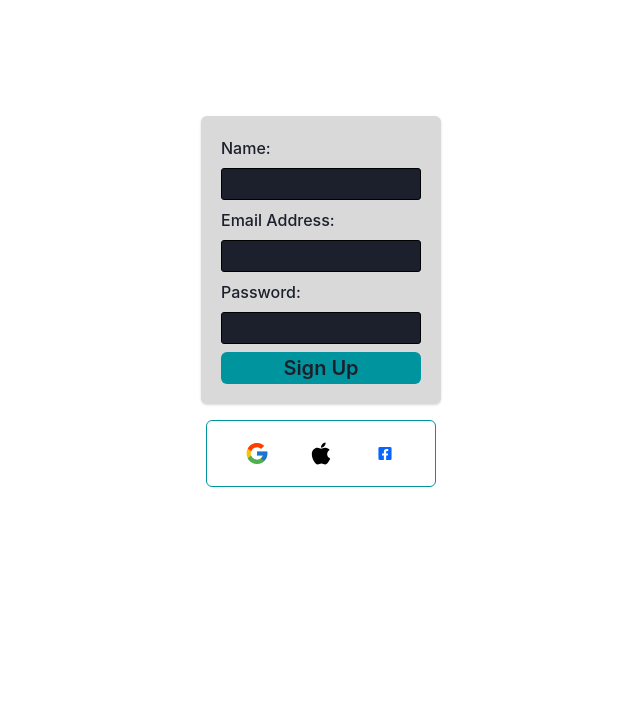
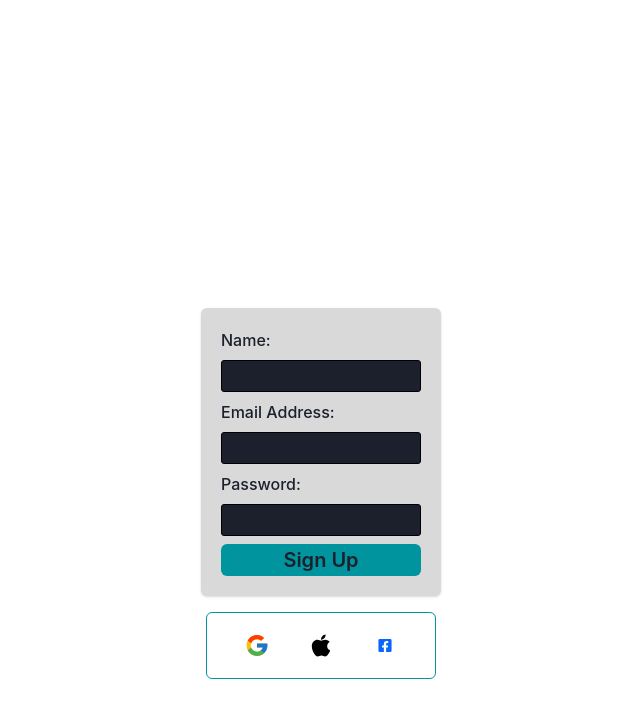
Before and after one commit to joegriff1410/Armour-Cards, a React (Vite) app in the folder view/: page /sign-up in a window 1280 px wide. Shown: the top 718 px of the page, without its empty margins (319-959 px from the left). Built offline with nearby package versions, Linux system fonts and the light colour scheme.

Commit message:
Centered sign up form

```diff
--- a/view/src/components/SignUpForm.tsx
+++ b/view/src/components/SignUpForm.tsx
@@ -11,7 +11,7 @@ import {
     Icon,
     Input,
     Stack,
-    VStack
+    VStack,
 } from '@chakra-ui/react';
 import { FaApple, FaFacebookSquare } from 'react-icons/fa';
 import { FcGoogle } from 'react-icons/fc';
@@ -24,14 +24,15 @@ const SignUpForm = () => {
         <Box>
             <Center>
                 <VStack spacing="4">
-                    <VStack as="header" spacing="6" marginTop="8">
+                    <VStack as="header" spacing="9" marginTop="8">
                         <Heading
                             as="h1"
                             color={theme.colors.text}
                             fontFamily={theme.fonts.heading}
                             marginBottom={5}
-                            size="2xl"
+                            size="xl"
                             textAlign="center"
+                            marginTop="25%"
                         >
                             SIGN UP FOR ARMOUR CARDS
                         </Heading>
@@ -41,6 +42,7 @@ const SignUpForm = () => {
                             backgroundColor="#D9D9D9"
                             borderColor="black"
                             maxWidth="240px"
+                            marginTop='30%'
                         >
                             <CardBody>
                                 <form>
```
